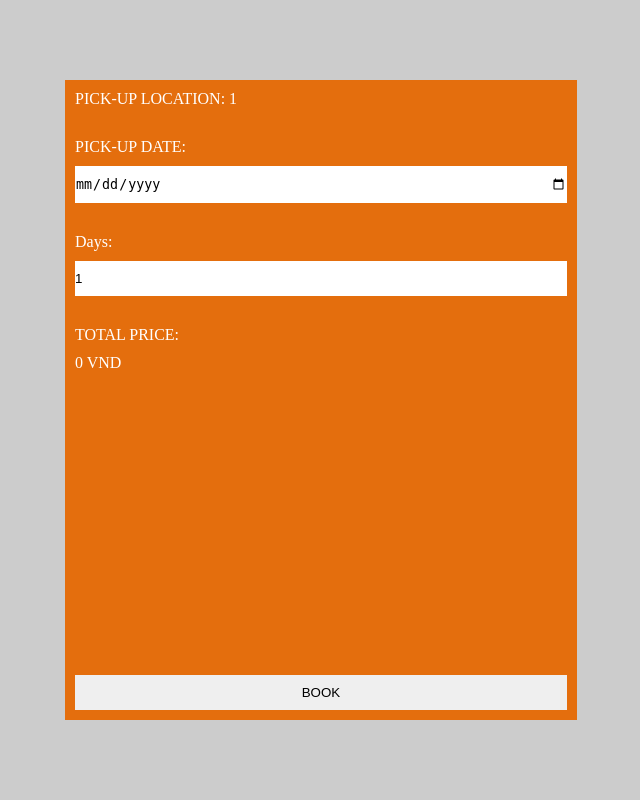
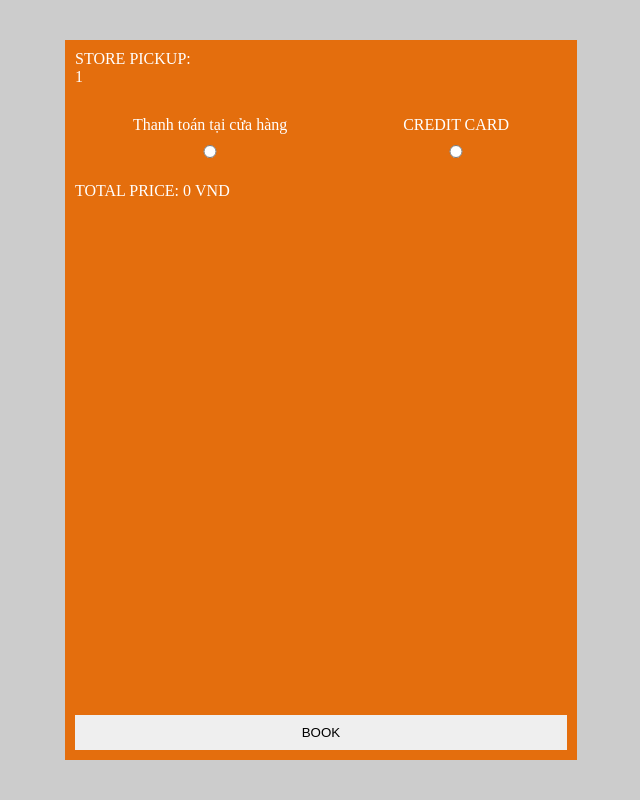
Before and after one commit to jxgzy24140/bicycle_team_6, a PHP site: page /pages/cart/reservation.php in a window 1280 px wide. Shown: the whole page, without its empty margins (319-959 px from the left). Run offline with PHP 8.4, Linux system fonts and the light colour scheme; the visitor is signed in with stand-in values (Sample User, id 1); data that the repository does not hold is empty.

Commit message:
first commit

```diff
--- a/index.php
+++ b/index.php
@@ -157,7 +157,7 @@
               </select>
             <?php } ?>
           </div> -->
-                    <button name="addBtn" type="submit" class="book-btn">BOOK NOW!</button>
+                    <button name="addBtn" type="submit" class="book-btn">BUY NOW!</button>
                 </form>
             </div>
             <div class="main__right">
--- a/pages/bike/bike.php
+++ b/pages/bike/bike.php
@@ -109,7 +109,7 @@
                                         <a href="./detail.php?name=<?php echo $bicycleModel->uniqueName ?>">
                                             <img src="../../assets/homethumb.jpg" alt="" />
                                         </a>
-                                        <a href="./detail.php?name=<?php echo $bicycleModel->uniqueName ?>" class="rentBtn">Rent Now</a>
+                                        <a href="./detail.php?name=<?php echo $bicycleModel->uniqueName ?>" class="rentBtn">Buy Now</a>
                                     </div>
                                     <p class="title"><?php echo $bicycleModel->uniqueName ?></p>
                                 </div>
--- a/pages/cart/reservation.php
+++ b/pages/cart/reservation.php
@@ -17,7 +17,8 @@
     $conn = $con->connect();
     session_start();
     // var_dump($_SESSION['quantity']['Martin-MT680']);
-    class Reservation {
+    class Reservation
+    {
         public $tin;
         public $nameStore;
         public $days;
@@ -37,56 +38,67 @@
             return $conn;
         }
 
-        public function insertReservation() {
+        public function insertReservation()
+        {
             $conn = $this->connect();
             $sql = "INSERT INTO reservation(TIN,Name_Store,days_to_rent,Time) VALUES('$this->tin','$this->nameStore','$this->days','$this->time')";
             mysqli_query($conn, $sql);
             return mysqli_insert_id($conn);
         }
 
-        public function getLastId() {
+        public function getLastId()
+        {
             $conn = $this->connect();
             $id = $conn->insert_id;
             return $id;
         }
 
-        public function insertReserBicycle($id, $indentifyNumber) {
+        public function insertReserBicycle($id, $indentifyNumber)
+        {
             $conn = $this->connect();
             $sql = "INSERT INTO reservation_bicycle(ID,IdentifyNumber) VALUES('$id', '$indentifyNumber')";
             mysqli_query($conn, $sql);
         }
 
-        public function insertReserBicycleModel($id, $name) {
+        public function insertReserBicycleModel($id, $name)
+        {
             $conn = $this->connect();
             $sql = "INSERT INTO reservation_bicyclemodel(ID,Name_BicycleModel) VALUES('$id', '$name')";
             mysqli_query($conn, $sql);
         }
 
-        public function updateBicycle($id) {
+        public function updateBicycle($id)
+        {
             $conn = $this->connect();
             $sql = "UPDATE bicycle SET bicycle.Status = '0' WHERE IdentifyNumber ='$id'";
             mysqli_query($conn, $sql);
         }
     }
+    if (isset($_POST['submit-cart'])) {
+        $ship = (isset($_POST['ship'])) ? $_POST['ship'] : '';
+        $pickup = (isset($_POST['pickup'])) ? $_POST['pickup'] : '';
+        if (empty($ship) && empty($pickup)) {
+            echo "<script>alert('You must choice ship option!!'); window.location = './cart.php'</script>";
+        }
+    }
+    if (isset($_POST['submit-reser'])) {
 
-    if (isset($_POST['submit-reser'])) {
         $TIN = $_SESSION['tin'];
         $location = $_SESSION['location'];
         $name_store = mysqli_query($conn, "SELECT * FROM store WHERE Address LIKE '%$location%'");
-        while($row = mysqli_fetch_array($name_store))
-        {
+        while ($row = mysqli_fetch_array($name_store)) {
             $Name_Store = $row['UniqueName'];
         }
         $Time = $_POST['date'];
         $days = $_POST['days'];
-        $newReser = new Reservation($TIN, $Name_Store,$days, $Time);
+        $newReser = new Reservation($TIN, $Name_Store, $days, $Time);
         $id = $newReser->insertReservation();
         foreach ($_SESSION['reservation'] as $key => $value) {
             $result2 = $newReser->insertReserBicycleModel($id, $key);
-            for ($i = 0 ;$i < $_SESSION['quantity'][$key]; $i++) {
-                echo "key: ",$key;
+            for ($i = 0; $i < $_SESSION['quantity'][$key]; $i++) {
+                echo "key: ", $key;
                 $bicycle = mysqli_query($conn, "SELECT * FROM bicycle INNER JOIN store_bicycle ON bicycle.IdentifyNumber = store_bicycle.IdentifyNumber WHERE store_bicycle.Name_Store = '$Name_Store' AND bicycle.UniqueName LIKE '%$key%' AND bicycle.Status = '1' ORDER BY bicycle.IdentifyNumber ASC LIMIT 1;");
-                while($row = mysqli_fetch_array($bicycle)) {
+                while ($row = mysqli_fetch_array($bicycle)) {
                     $bicycle_key = $row['IdentifyNumber'];
                 }
                 $result3 = $newReser->updateBicycle($bicycle_key);
@@ -99,7 +111,7 @@
         unset($_SESSION['quantity']);
     }
     ?>
-    <div class="reser-popup hide">
+    <div class="reser-popup">
         <form method="POST" onSubmit="if(!confirm('Is the form filled out correctly?')){return false;}">
             <?php
             foreach ($_SESSION['reservation'] as $key => $value) {
@@ -107,28 +119,83 @@
                 while ($row = mysqli_fetch_array($bicycle)) {
             ?>
                     <div class="form-group">
-                        <h3>Bicycle Model: <?php echo $row['UniqueName']; $uniqueName = $row['UniqueName']; ?></h3>
+                        <h3>Bicycle Model: <?php echo $row['UniqueName'];
+                                            $uniqueName = $row['UniqueName']; ?></h3>
                         <p>Type: <?php echo $row['Type'] ?></p>
                         <p>Gear: <?php echo $row['Gear'] ?></p>
                         <p>Quantity: <span class="quantity"><?php echo $_POST[$key] ?></span></p>
-                        <?php if(!isset($_SESSION['quantity'])) { $_SESSION['quantity'] = array(); } else { $_SESSION['quantity'][$uniqueName] = $_POST[$key];} ?>
+                        <?php if (!isset($_SESSION['quantity'])) {
+                            $_SESSION['quantity'] = array();
+                        } else {
+                            $_SESSION['quantity'][$uniqueName] = $_POST[$key];
+                        } ?>
                     </div>
             <?php }
             }  ?>
+            <?php if (isset($ship) && !empty($ship)) { ?>
                 <div class="form-group">
-                <p>PICK-UP LOCATION: <?php echo $_SESSION['location'] ?></p>
+                    <div class="form-group">
+                        <label style="display: inline" for="">Address:</label>
+                        <input type="text">
                     </div>
                     <div class="form-group">
-                <label for="">PICK-UP DATE: </label>
-                <input type="date" name="date" >
+                        <label style="display: inline" for="">Name:</label>
+                        <input type="text">
                     </div>
                     <div class="form-group">
-                <label for="">Days: </label>
-                <input type="number" class="num-of-rent" min="1" value="1" name="days" required>
+                        <label style="display: inline" for="">Phone Numbers:</label>
+                        <input type="text">
+                    </div>
+                </div>
+            <?php } else { ?>
+                <div class="form-group">
+                    <label style="display: inline" for="">STORE PICKUP:</label>
+                    <p><?php echo $_SESSION['location'] ?></p>
+                </div>
+            <?php } ?>
+            <div class="form-group" style="display: flex; justify-content: space-around">
+            <?php if(isset($pickup) && !empty($pickup)) {  ?>
+                <div class="form-pay" style="display: inline-block">
+                    <label for="">COD</label>
+                    <input onclick="hide()" type="radio" class="cod" name="payment">
+                </div>
+                <?php } else { ?>
+                    <div class="form-pay" style="display: inline-block">
+                    <label for="">Thanh toán tại cửa hàng</label>
+                    <input onclick="hide()" type="radio" class="cod" name="payment">
+                </div>
+                    <?php } ?>
+                <div class="form-pay" style="display: inline-block">
+                    <label for="">CREDIT CARD</label>
+                    <input onclick="show()" type="radio" class="credit-card" name="payment">
+                </div>
+            </div>
+            <div class="form-group credit-card-form hide">
+                <div class="head" style="display: flex">
+                    <div class="owner" style="display: inline-block; width: 70%; padding-right: 20px">
+                        <label for="">Owner</label>
+                        <input type="text">
+                    </div>
+                    <div class="cvv" style="display: inline-block; width: 30%">
+                        <label for="">CVV</label>
+                        <input type="text">
+                    </div>
+                </div>
+                <div class="body">
+                    <label for="">Card Number</label>
+                    <input type="text">
+                </div>
+                <div class="footer">
+                    <label for="">Expiration Date</label>
+                    <div class="">
+                        <input type="text" style="width: 10%">
+                        <input type="text" style="width: 20%">
+                    </div>
+                </div>
             </div>
             <div class="form-group">
-                <label for="">TOTAL PRICE:</label>
-                <p class="total-price"></p>
+                <label style="display: inline" for="">TOTAL PRICE:</label>
+                <span style="color: white" class="total-price"></span>
             </div>
             <div class="submit-form-group form-group">
                 <input type="submit" name="submit-reser" value="BOOK" class="submitBtn" />
@@ -138,14 +205,24 @@
     <script>
         const listQuantity = document.querySelectorAll('.quantity')
         const price = document.querySelector('.total-price')
-        const numOfRent = document.querySelector('.num-of-rent')
         let sum = 0
         listQuantity.forEach(e => {
             sum = sum + parseInt(e.outerText)
         })
-        price.innerHTML = numOfRent.value * sum * 100000 + " VND"
-        numOfRent.onchange = (e) => {
-            price.innerHTML = e.target.value * sum * 100000 + " VND"
+        price.innerHTML = (sum * 12000000).toLocaleString('it-IT', {
+            style: 'currency',
+            currency: 'VND'
+        }); + " VND"
+        const creditForm = document.querySelector('.credit-card-form')
+        const cod = document.querySelector('.cod')
+        const onlinePay = document.querySelector('.credit-card')
+        function show() {
+            creditForm.classList.remove('hide')
+            creditForm.classList.add('show')
+        }
+        function hide() {
+            creditForm.classList.remove('show')
+            creditForm.classList.add('hide')
         }
     </script>
 </body>
--- a/styles/reservation.css
+++ b/styles/reservation.css
@@ -10,7 +10,7 @@ body {
 
 .reser-popup {
   position: absolute;
-  min-height: 80%;
+  min-height: 90%;
   width: 40%;
   background-color: rgb(228, 110, 13);
   top: 50%;
@@ -57,4 +57,12 @@ body {
 }
 .reser-popup .form-group .submitBtn:hover {
   opacity: 0.7;
+}
+
+.hide {
+  display: none;
+}
+
+.show {
+  display: block;
 }/*# sourceMappingURL=reservation.css.map */
--- a/styles/reservation.scss
+++ b/styles/reservation.scss
@@ -10,7 +10,7 @@ body {
 
 .reser-popup {
   position: absolute;
-    min-height: 80%;
+  min-height: 90%;
   width: 40%;
   background-color: rgb(228, 110, 13);
   top: 50%;
@@ -58,3 +58,10 @@ body {
     }
   }
 }
+
+.hide {
+  display: none;
+}
+.show {
+  display: block;
+}
```
Also changed, not shown: pages/cart/cart.php (+17 -3 lines), pages/pickup/pickup.php (+14 -29 lines), pages/pickup/process.php (added, +22 -0 lines), pages/pickup/return.php (+7 -13 lines), 1 other file. Lines whose indentation alone changed are shown as unchanged.
